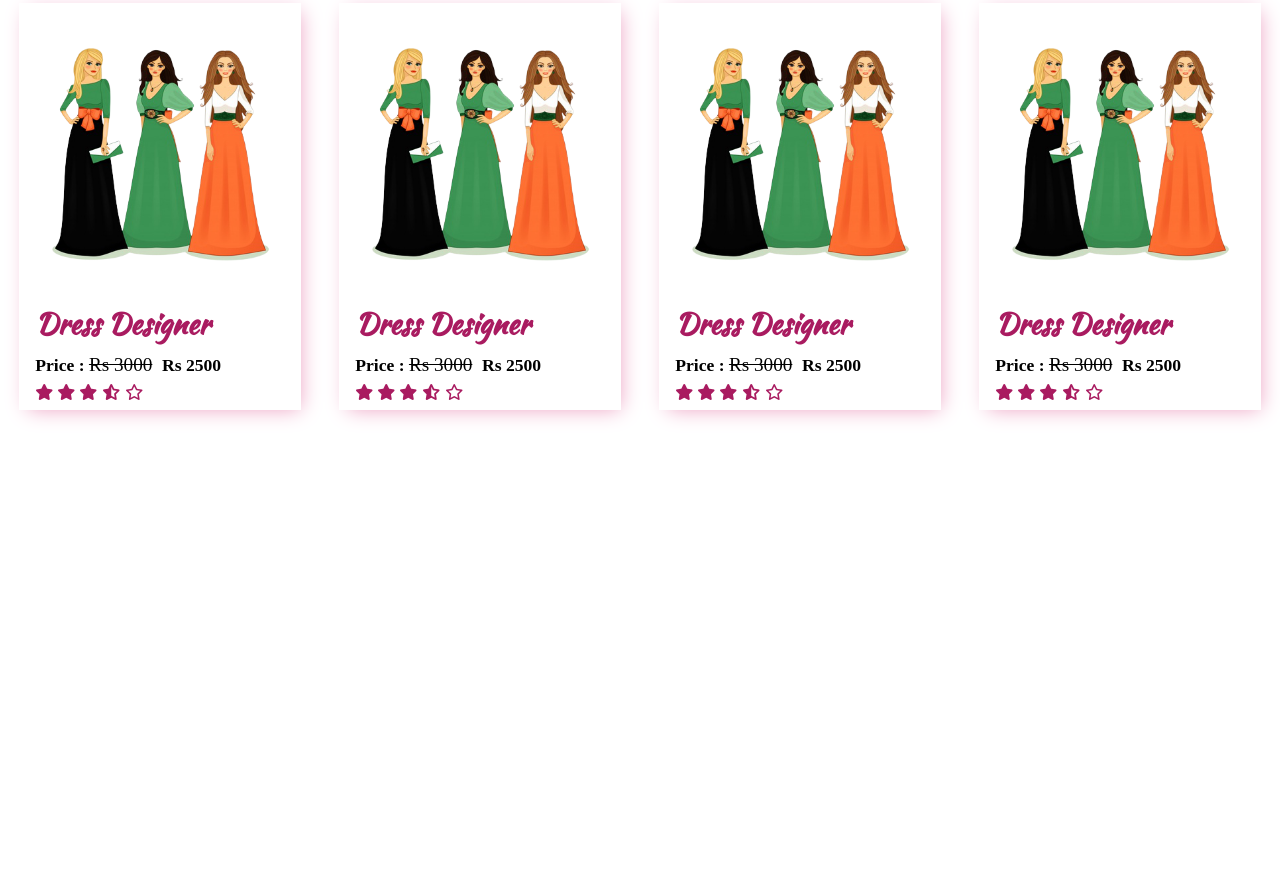
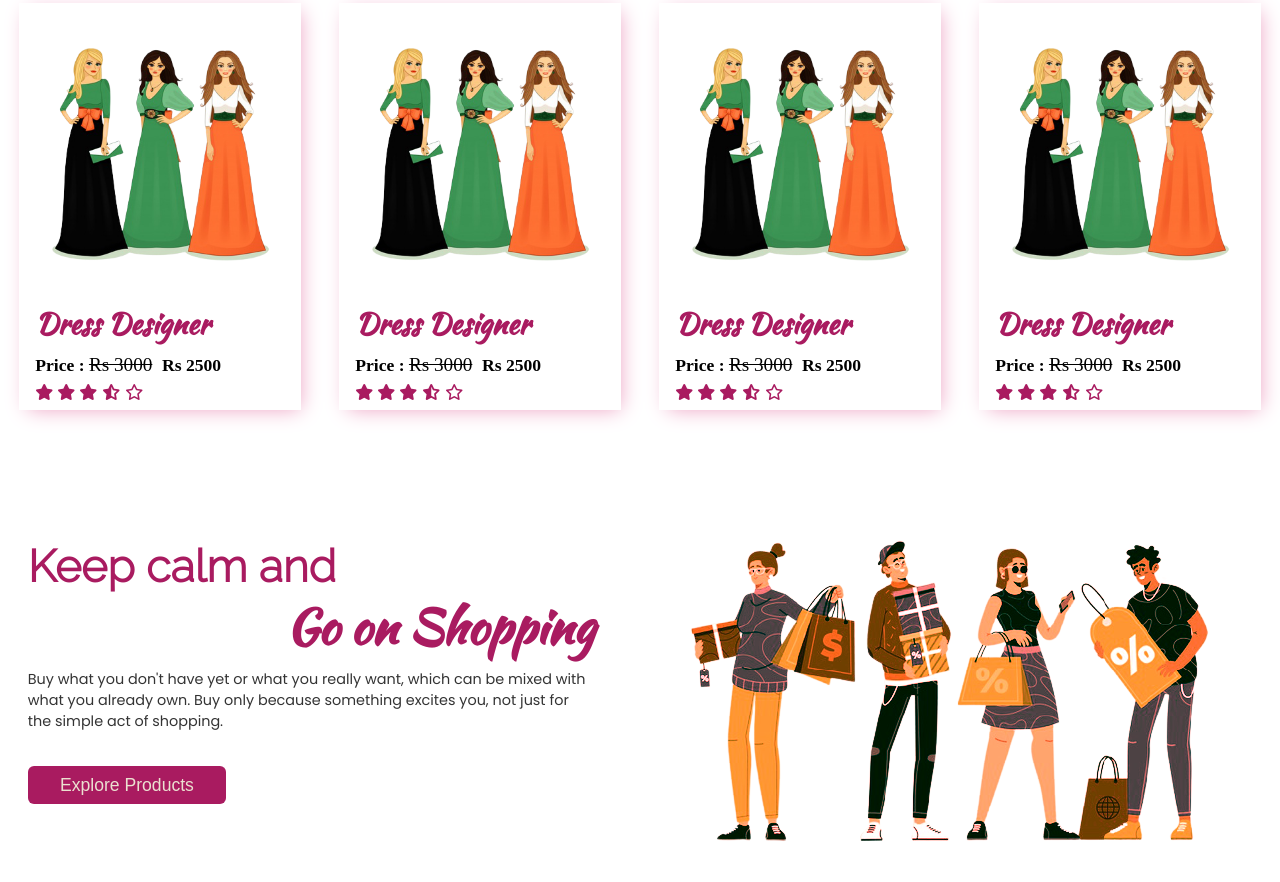
Before and after one commit to khuram354/project-01, a plain HTML site: page index.html in a window 1280 px wide. Shown: the part 1212-2094 px from the top of the page. Before the commit the page ends 1678 px from the top, so only its background shows below. Drawn offline with Linux system fonts and the light colour scheme.

Commit message:
section-4 start

```diff
--- a/index.html
+++ b/index.html
@@ -79,7 +79,6 @@
     <!-- section-2 Ends -->
 
     <!-- section-3 Start -->
-
     <div class="products">
         <div class="title">
             <h1>Our Products</h1>
@@ -183,9 +182,24 @@
             </div>
         </div>
     </div>
-
     <!-- section-3 Ends -->
 
+    <!-- section-4 Start -->
+    <div class="container">
+        <div class="contentBox">
+            <h1>Keep calm and <span class="shopping">Go on Shopping</span></h1>
+            <p>
+                Buy what you don't have yet or what you really want, which can be mixed with what you already own. Buy
+                only because something excites you, not just for the simple act of shopping.
+            </p>
+            <button class="btn">Explore Products</button>
+        </div>
+
+        <div class="imgContainer">
+            <img src="./images/homeimg.png" alt="some cool guys are on shopping">
+        </div>
+    </div>
+    <!-- section-4 Ends -->
     <!-- Script File -->
     <script src="script.js"></script>
 </body>
```
